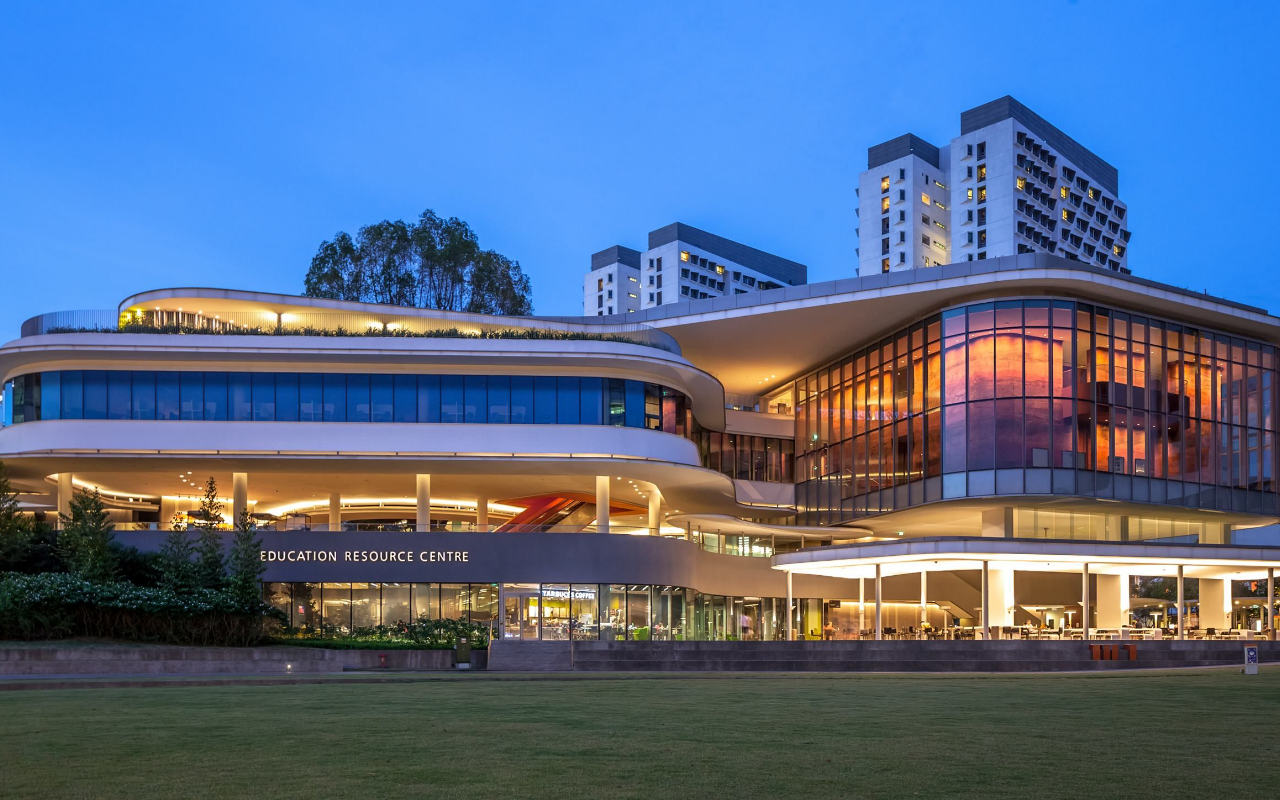
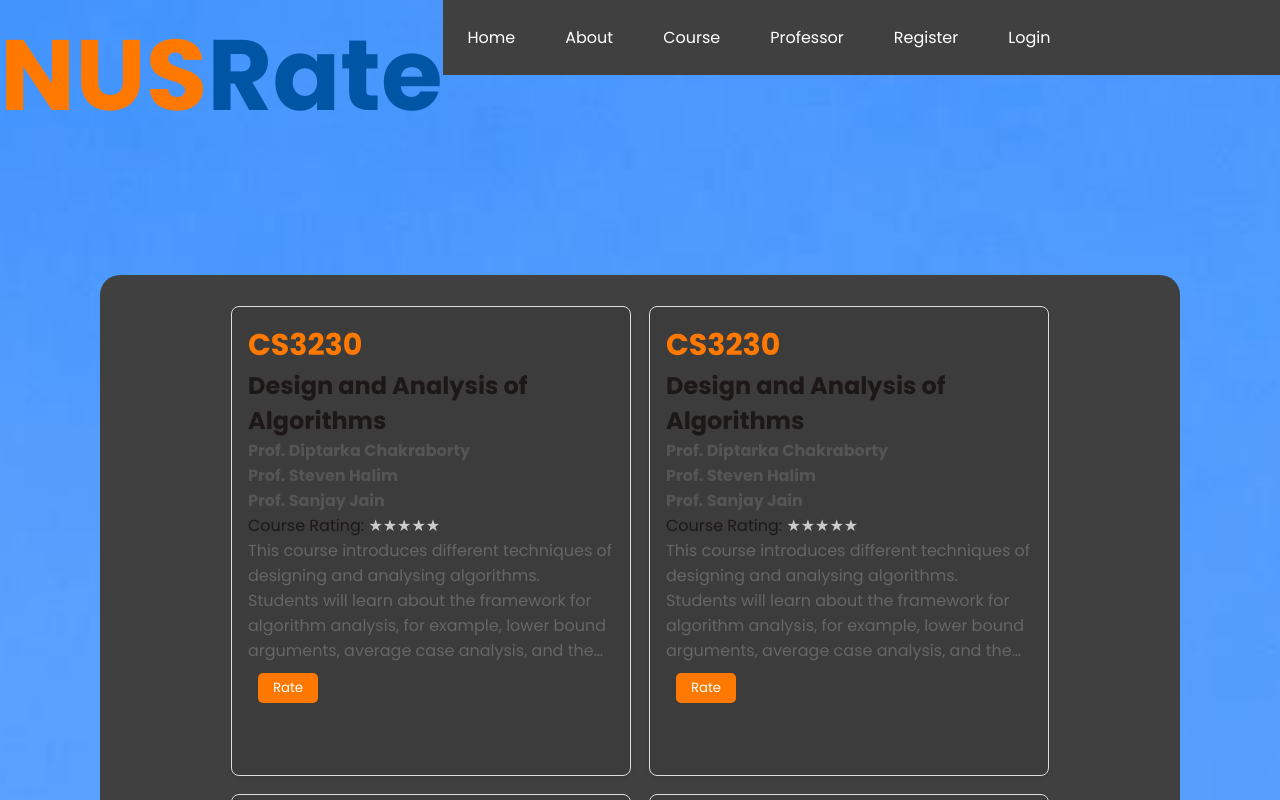
Before and after one commit to nikingoda/Orbital-NUSRate, a React (Vite) app in the folder Front-end/: page / in a window 1280 px wide. Shown: the top 800 px of the page. Built offline with nearby package versions, Linux system fonts and the light colour scheme.

Commit message:
fix the navbar, login logout function, save login data

```diff
--- a/Front-end/src/HomePage/HomePage.jsx
+++ b/Front-end/src/HomePage/HomePage.jsx
@@ -1,24 +1,10 @@
 import "./HomePage.css";
 import Component from "./Component/Component";
-import { useNavigate } from "react-router-dom";
 import NavBar from "../NavBar/NavBar";
 
 
 const HomePage = () => {
-  const navigate = useNavigate();
-  const verifyToken = () => {
-    const currentTime = new Date().getTime() / 1000;
-    const token = localStorage.getItem('token');
-    if (!token) return false;
-    const payload = JSON.parse(atob(token.split(".")[1]));
-    if (currentTime > payload.exp) {
-      localStorage.removeItem("token");
-      return false;
-    }
-    return true;
-  }
 
-  if(verifyToken()) {
   return (
     <div>
       <NavBar/>
@@ -43,9 +29,6 @@ const HomePage = () => {
     </div>
 
   );
-  } else {
-    navigate('/login');
-  }
 };
 
 export default HomePage;
--- a/Front-end/src/NavBar/NavBar.jsx
+++ b/Front-end/src/NavBar/NavBar.jsx
@@ -1,6 +1,20 @@
 // import React from "react";
 import "./NavBar.css";
+import { useNavigate } from "react-router-dom";
 const NavBar = () => {
+    const navigate = useNavigate();
+    const verifyToken = () => {
+        const currentTime = new Date().getTime() / 1000;
+        const token = localStorage.getItem('token');
+        if (!token) return false;
+        const payload = JSON.parse(atob(token.split(".")[1]));
+        if (currentTime > payload.exp) {
+          localStorage.removeItem("token");
+          return false;
+        }
+        return true;
+    }
+    if(!verifyToken()) {
         return (
             <div className="all-navbar">
               <nav className="navbar">
@@ -14,18 +28,18 @@ const NavBar = () => {
                     <a href="#">About</a>
                   </li>
                   <li>
-            <a href="#">Rate</a>
+                    <a href="#">Course</a>
                   </li>
                   <li>
-            <a href="#">Contact</a>
+                    <a href="#">Professor</a>
                   </li>
                   <li>
-            <a className="reg-log" href="#">
+                    <a className="reg-log" href="/register">
                       Register
                     </a>
                   </li>
                   <li>
-            <a className="reg-log" href="#">
+                    <a className="reg-log" href="/login">
                       Login
                     </a>
                   </li>
@@ -33,6 +47,45 @@ const NavBar = () => {
               </nav>
             </div>
           );
+    } else {
+        const logOut = async(event) => {
+            event.preventDefault();
+            try {
+                localStorage.removeItem("token");
+                navigate('/login');
+            } catch (err) {
+                console.log(err);
+            }
+        }
+        return (
+            <div className="all-navbar">
+              <nav className="navbar">
+                <h1 className="logo NUS">NUS</h1>
+                <h1 className="logo Rate">Rate</h1>
+                <ul>
+                  <li>
+                    <a href="#">Home</a>
+                  </li>
+                  <li>
+                    <a href="#">About</a>
+                  </li>
+                  <li>
+                    <a href="#">Course</a>
+                  </li>
+                  <li>
+                    <a href="#">Professor</a>
+                  </li>
+                  <li onClick={logOut}>
+                    <a className="reg-log" href="/login">
+                      Logout
+                    </a>
+                  </li>
+                </ul>
+              </nav>
+            </div>
+          );
+    }
+
 };
 
 export default NavBar;
```
Lines whose indentation alone changed are shown as unchanged.
